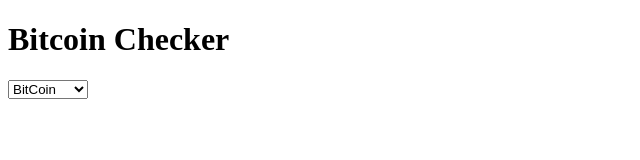
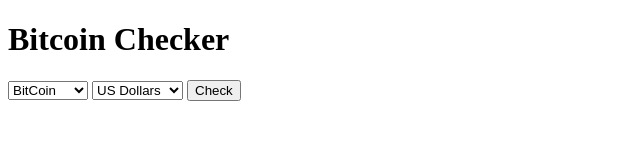
Before and after one commit to Iredafe/Crypto-Check, a website: page index.html in a window 1280 px wide. Shown: the whole page, without its empty margins (0-640 px from the left). Drawn offline with Linux system fonts and the light colour scheme.

Commit message:
create api call

```diff
--- a/index.html
+++ b/index.html
@@ -14,6 +14,14 @@
   <option value="LTC"> LiteCoins </option>
 
 </select>
+
+<select name="fiat">
+  <option value="USD"> US Dollars </option>
+  <option value="GBP"> GB Pounds </option>
+  <option value="EUR"> EU Euro </option>
+
+</select>
+<button type="submit" name="submit">Check</button>
     </form>
   </body>
 </html>
--- a/package.json
+++ b/package.json
@@ -5,7 +5,8 @@
   "main": "index.js",
   "dependencies": {
     "body-parser": "^1.19.0",
-    "express": "^4.17.1"
+    "express": "^4.17.1",
+    "request": "^2.88.2"
   },
   "devDependencies": {},
   "scripts": {
```
Also changed, not shown: index.js (+11 -0 lines), 1 other file.
